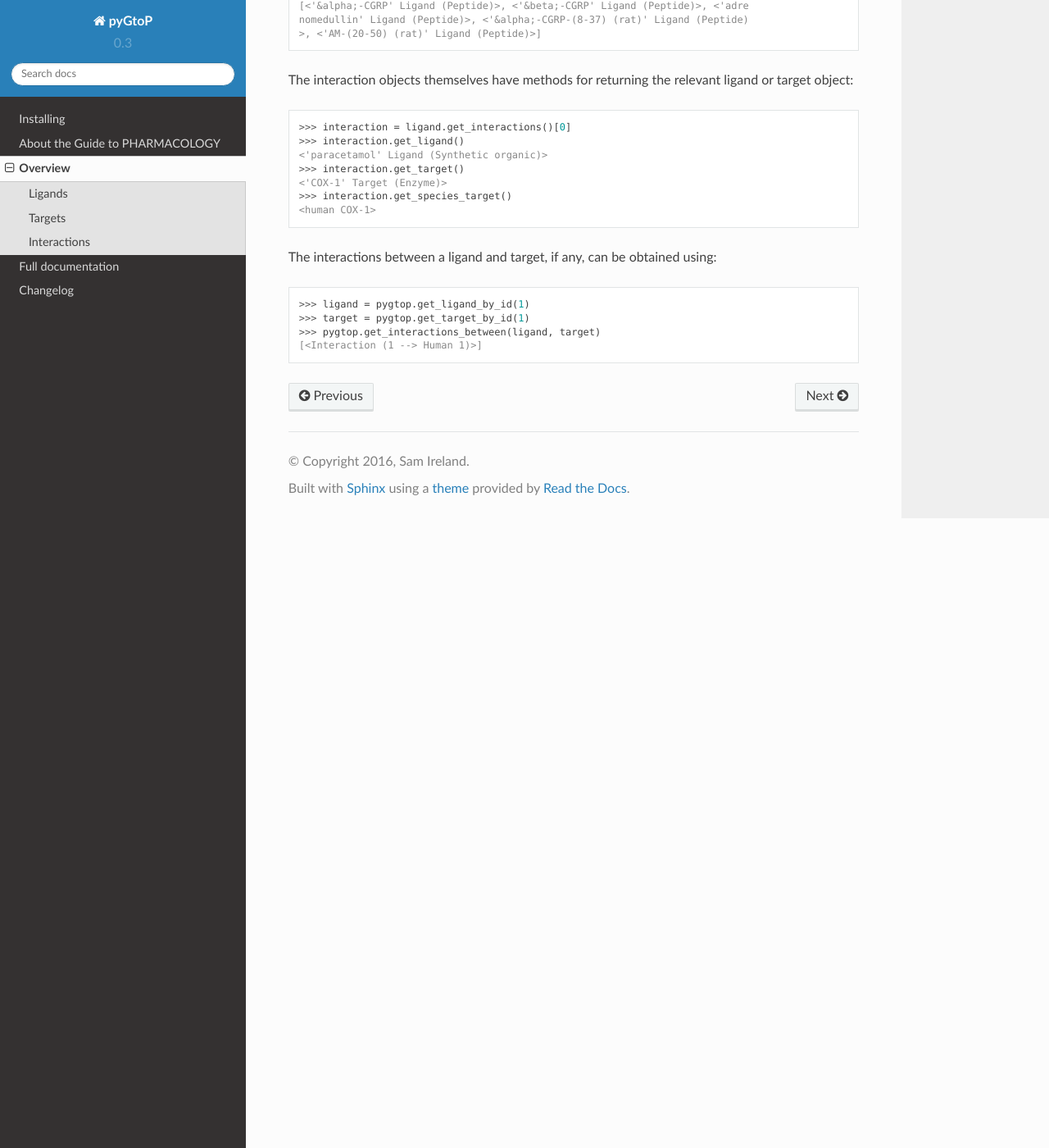
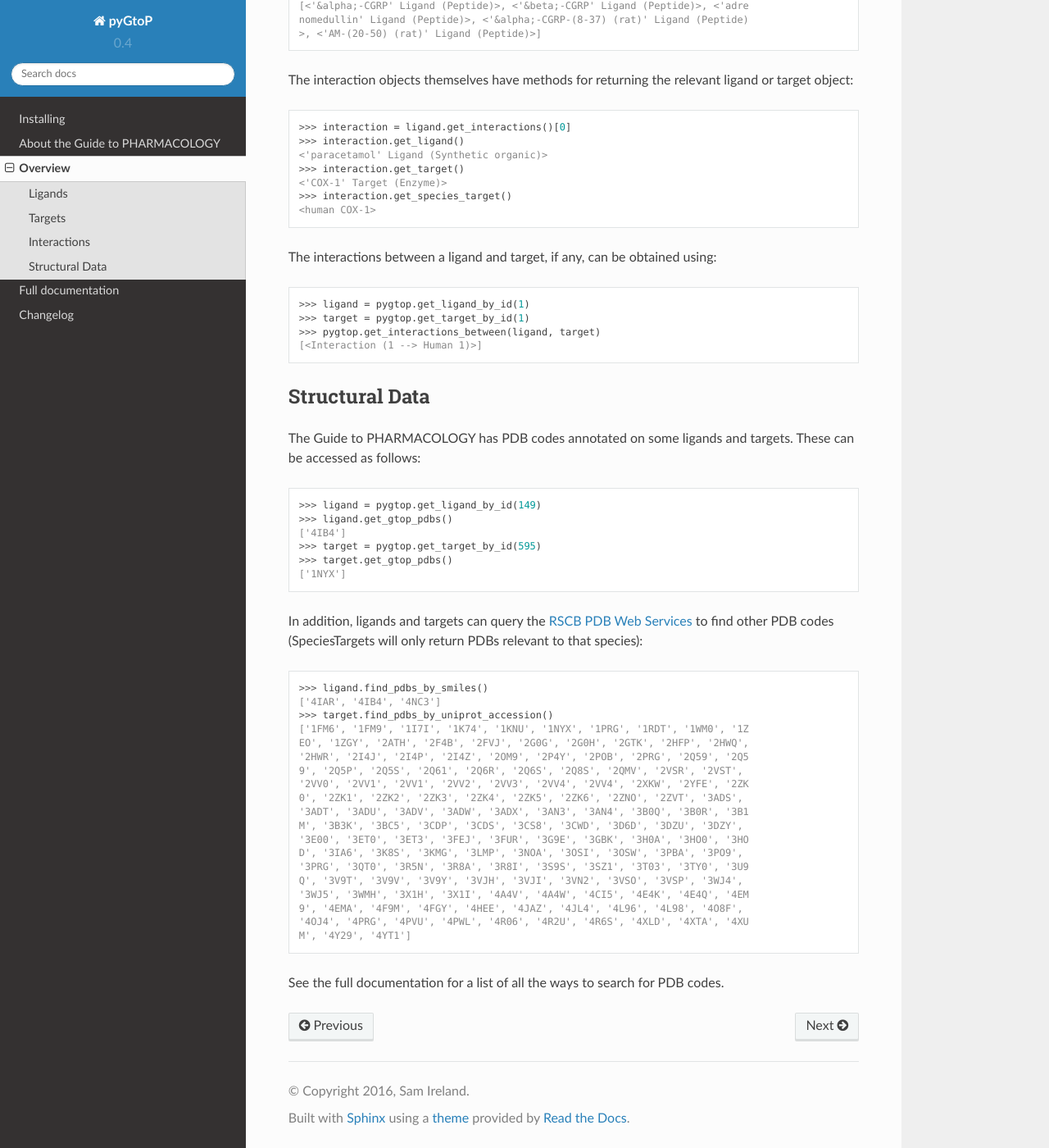
Before and after one commit to simondharding/pygtop, a Sphinx documentation site: the page built from docs/source/overview.rst, in a window 1280 px wide and 1400 px high, scrolled down 3454 px. Shown: the whole window at 82% size. Built offline with Sphinx 7.4.7 and the Read the Docs theme 2.0.0, drawn with Linux system fonts in a browser that asks for light colours; some of the changed text lies outside the part shown.

Commit message:
Add PDB info to overview docs

```diff
--- a/docs/source/conf.py
+++ b/docs/source/conf.py
@@ -61,9 +61,9 @@ author = 'Sam Ireland'
 # built documents.
 #
 # The short X.Y version.
-version = '0.3'
+version = '0.4'
 # The full version, including alpha/beta/rc tags.
-release = '0.3.1'
+release = '0.4.0'
 
 # The language for content autogenerated by Sphinx. Refer to documentation
 # for a list of supported languages.
--- /dev/null
+++ b/docs/source/full_docs/pdb.rst
@@ -0,0 +1,5 @@
+``pygtop.pdb`` (RSCB PDB Interface)
+~~~~~~~~~~~~~~~~~~~~~~~~~~~~~~~~~~~
+
+.. automodule:: pygtop.pdb
+    :members:
--- a/docs/source/full_documentation.rst
+++ b/docs/source/full_documentation.rst
@@ -6,5 +6,6 @@ Full documentation
     full_docs/targets
     full_docs/interactions
     full_docs/gtop
+    full_docs/pdb
     full_docs/shared
     full_docs/exceptions
--- a/docs/source/overview.rst
+++ b/docs/source/overview.rst
@@ -110,10 +110,10 @@ pertaining to that species will be obtained:
     >>> rat_variant.request_database_properties()
     >>> rat_variant.database_links
     [<Ensembl Gene link (ENSRNOG00000000559) for Rat>, <Entrez Gene link (64107)
-     for Rat>, <GPCRDB link (Q9EP86) for Rat>, <PhosphoSitePlus link (Q9EP86) fo
-     r Rat>, <Protein GI link (294661831) for Rat>, <RefSeq Nucleotide link (NM_
-     022291) for Rat>, <RefSeq Protein link (NP_071627) for Rat>, <UniProtKB lin
-     k (Q9EP86) for Rat>, <UniProtKB ID/Entry name link (NPFF1_RAT) for Rat>]
+    for Rat>, <GPCRDB link (Q9EP86) for Rat>, <PhosphoSitePlus link (Q9EP86) for
+    Rat>, <Protein GI link (294661831) for Rat>, <RefSeq Nucleotide link (NM_022
+    291) for Rat>, <RefSeq Protein link (NP_071627) for Rat>, <UniProtKB link (Q
+    9EP86) for Rat>, <UniProtKB ID/Entry name link (NPFF1_RAT) for Rat>]
 
 Interactions
 ~~~~~~~~~~~~
@@ -181,3 +181,42 @@ The interactions between a ligand and target, if any, can be obtained using:
     >>> target = pygtop.get_target_by_id(1)
     >>> pygtop.get_interactions_between(ligand, target)
     [<Interaction (1 --> Human 1)>]
+
+Structural Data
+~~~~~~~~~~~~~~~
+
+The Guide to PHARMACOLOGY has PDB codes annotated on some ligands and targets.
+These can be accessed as follows:
+
+    >>> ligand = pygtop.get_ligand_by_id(149)
+    >>> ligand.get_gtop_pdbs()
+    ['4IB4']
+    >>> target = pygtop.get_target_by_id(595)
+    >>> target.get_gtop_pdbs()
+    ['1NYX']
+
+In addition, ligands and targets can query the `RSCB PDB Web Services
+<http:/www.rcsb.org/pdb/software/rest.do>`_ to find other PDB codes
+(SpeciesTargets will only return PDBs relevant to that species):
+
+    >>> ligand.find_pdbs_by_smiles()
+    ['4IAR', '4IB4', '4NC3']
+    >>> target.find_pdbs_by_uniprot_accession()
+    ['1FM6', '1FM9', '1I7I', '1K74', '1KNU', '1NYX', '1PRG', '1RDT', '1WM0', '1Z
+    EO', '1ZGY', '2ATH', '2F4B', '2FVJ', '2G0G', '2G0H', '2GTK', '2HFP', '2HWQ',
+    '2HWR', '2I4J', '2I4P', '2I4Z', '2OM9', '2P4Y', '2POB', '2PRG', '2Q59', '2Q5
+    9', '2Q5P', '2Q5S', '2Q61', '2Q6R', '2Q6S', '2Q8S', '2QMV', '2VSR', '2VST',
+    '2VV0', '2VV1', '2VV1', '2VV2', '2VV3', '2VV4', '2VV4', '2XKW', '2YFE', '2ZK
+    0', '2ZK1', '2ZK2', '2ZK3', '2ZK4', '2ZK5', '2ZK6', '2ZNO', '2ZVT', '3ADS',
+    '3ADT', '3ADU', '3ADV', '3ADW', '3ADX', '3AN3', '3AN4', '3B0Q', '3B0R', '3B1
+    M', '3B3K', '3BC5', '3CDP', '3CDS', '3CS8', '3CWD', '3D6D', '3DZU', '3DZY',
+    '3E00', '3ET0', '3ET3', '3FEJ', '3FUR', '3G9E', '3GBK', '3H0A', '3HO0', '3HO
+    D', '3IA6', '3K8S', '3KMG', '3LMP', '3NOA', '3OSI', '3OSW', '3PBA', '3PO9',
+    '3PRG', '3QT0', '3R5N', '3R8A', '3R8I', '3S9S', '3SZ1', '3T03', '3TY0', '3U9
+    Q', '3V9T', '3V9V', '3V9Y', '3VJH', '3VJI', '3VN2', '3VSO', '3VSP', '3WJ4',
+    '3WJ5', '3WMH', '3X1H', '3X1I', '4A4V', '4A4W', '4CI5', '4E4K', '4E4Q', '4EM
+    9', '4EMA', '4F9M', '4FGY', '4HEE', '4JAZ', '4JL4', '4L96', '4L98', '4O8F',
+    '4OJ4', '4PRG', '4PVU', '4PWL', '4R06', '4R2U', '4R6S', '4XLD', '4XTA', '4XU
+    M', '4Y29', '4YT1']
+
+See the full documentation for a list of all the ways to search for PDB codes.
```
